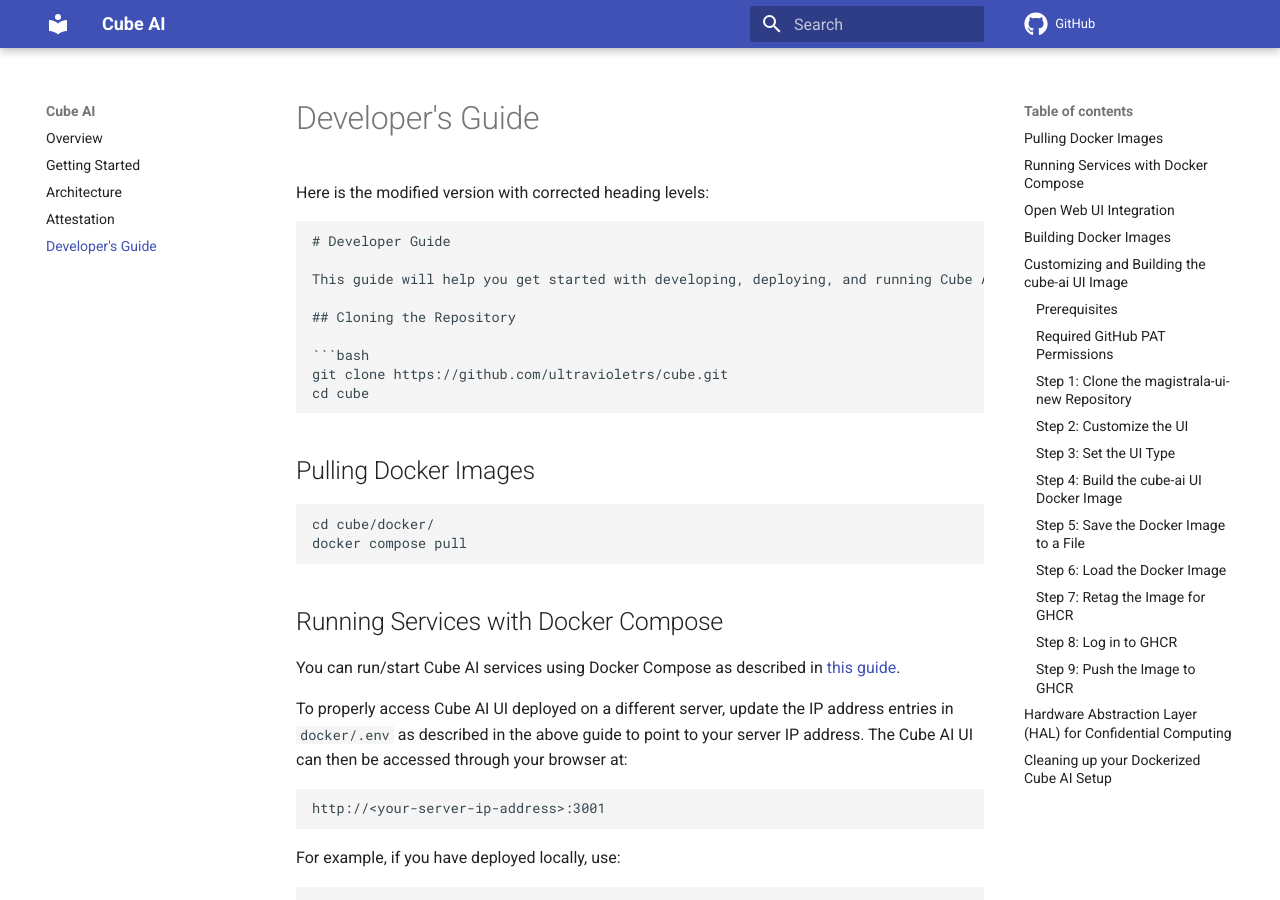
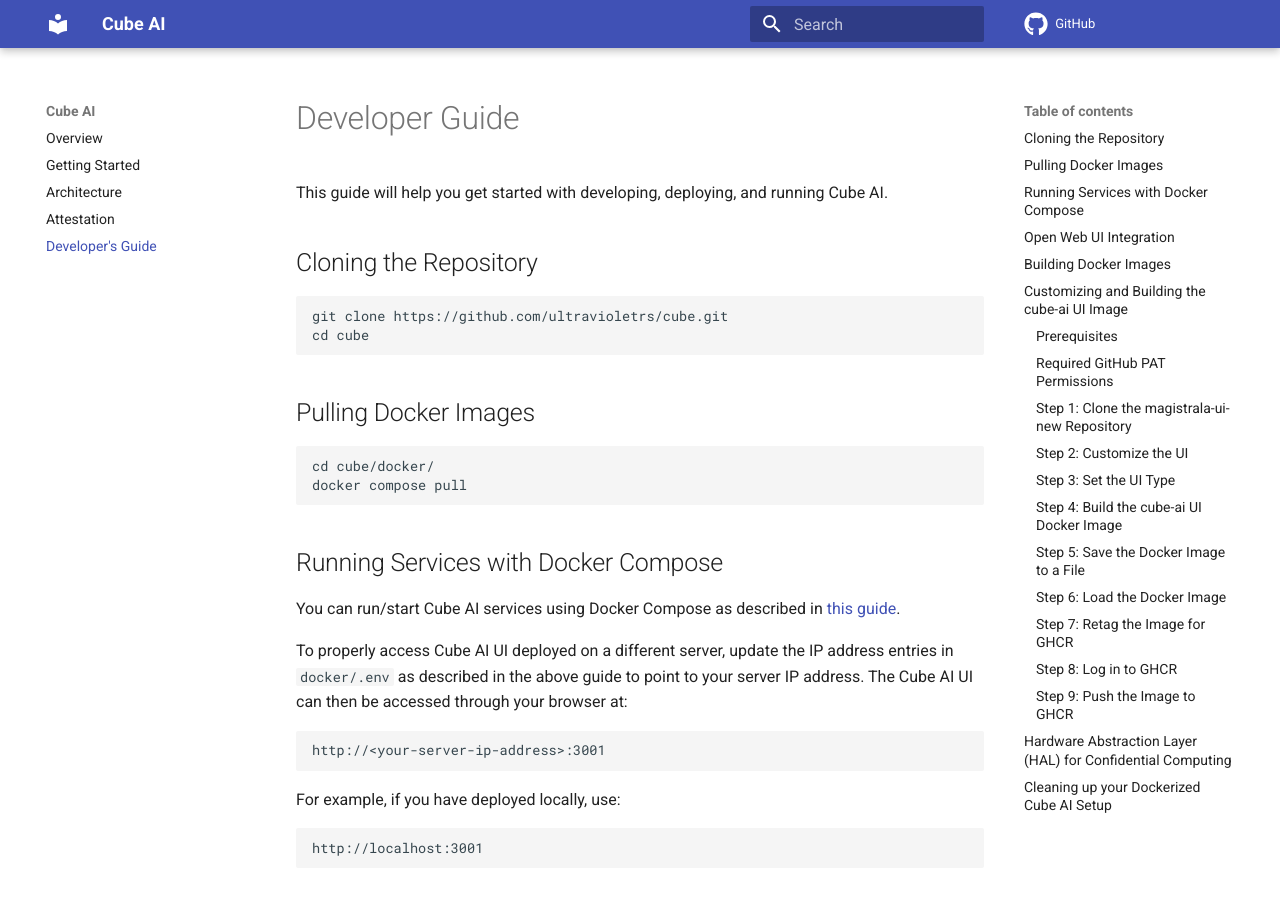
Before and after one commit to ultravioletrs/cube-docs, an MkDocs documentation site: the page built from docs/developer-guide.md, in a window 1280 px wide and 900 px high. Built offline with MkDocs 1.6.1 and Material for MkDocs 9.7.7, drawn with Linux system fonts in a browser that asks for light colours; comment, search, counter and statistics services are not loaded.

Commit message:
Fix CI
Signed-off-by: JeffMboya <jangina.mboya@gmail.com>

````diff
--- a/docs/developer-guide.md
+++ b/docs/developer-guide.md
@@ -1,6 +1,3 @@
-Here is the modified version with corrected heading levels:
-
-```markdown
 # Developer Guide
 
 This guide will help you get started with developing, deploying, and running Cube AI.
````
